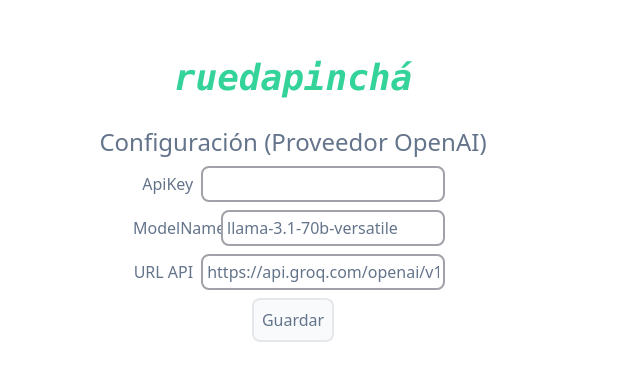
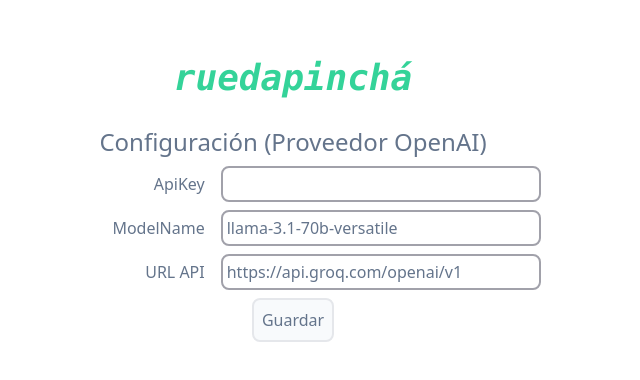
Before and after one commit to thebigcako/ruedapincha, an Angular app: page /add-api-key in a window 1280 px wide. Shown: the part 210-590 px from the top of the page, without its empty margins (347-987 px from the left). Built offline with nearby package versions, Linux system fonts and the light colour scheme.

Commit message:
Ajuste diseño

```diff
--- a/src/app/api-key-requester/api-key-requester.component.html
+++ b/src/app/api-key-requester/api-key-requester.component.html
@@ -1,19 +1,20 @@
 <form (ngSubmit)="saveApiKey()" #apiDataForm="ngForm" class="h-full w-full flex flex-col justify-center space-y-2">
   <p class="text-4xl mx-auto p-5 font-extrabold italic font-mono antialiased text-emerald-400 	">ruedapinchá</p>
   <p class="text-center text-2xl">Configuración (Proveedor OpenAI)</p>
-  <div class="flex flex-row mx-auto w-full lg:w-1/4">
-    <label for="apiKey" class="my-auto w-1/4 text-right mr-2">ApiKey </label>
-    <input type="text" [(ngModel)]="apiConfig.apiKey" id="apiKey" name="apiKey" required class="p-1 rounded-lg border-zinc-400 border-2 w-full mr-2">
+
+  <div class="flex flex-col lg:flex-row mx-auto w-full lg:w-2/5">
+    <label for="apiKey" class="lg:my-auto w-2/5 lg:w-1/3 lg:text-right mx-2 lg:mr-2">ApiKey </label>
+    <input type="text" [(ngModel)]="apiConfig.apiKey" id="apiKey" name="apiKey" required class="p-1 rounded-lg border-zinc-400 border-2 mx-2 lg:w-2/3 lg:mr-2">
   </div>
 
-  <div class="flex flex-row mx-auto w-full lg:w-1/4">
-    <label for="modelName" class="my-auto w-1/4 text-right mr-2">ModelName </label>
-    <input type="text" [(ngModel)]="apiConfig.modelName" id="modelName" name="modelName" required  class="p-1 rounded-lg border-zinc-400 border-2 w-full mr-2">
+  <div class="flex flex-col lg:flex-row mx-auto w-full lg:w-2/5">
+    <label for="modelName" class="lg:my-auto w-2/5 lg:w-1/3 lg:text-right mx-2 lg:mr-2">ModelName </label>
+    <input type="text" [(ngModel)]="apiConfig.modelName" id="modelName" name="modelName" required  class="p-1 rounded-lg border-zinc-400 border-2 mx-2 lg:w-2/3 lg:mr-2">
   </div>
 
-  <div class="flex flex-row mx-auto w-full lg:w-1/4">
-    <label for="modelName" class="my-auto w-1/4 text-right mr-2">URL API </label>
-    <input type="text" [(ngModel)]="apiConfig.url" id="url" name="url" required  class="p-1 rounded-lg border-zinc-400 border-2 w-full mr-2">
+  <div class="flex flex-col lg:flex-row mx-auto w-full lg:w-2/5">
+    <label for="modelName" class="lg:my-auto w-2/5 lg:w-1/3 lg:text-right mx-2 lg:mr-2">URL API </label>
+    <input type="text" [(ngModel)]="apiConfig.url" id="url" name="url" required  class="p-1 rounded-lg border-zinc-400 border-2 mx-2 lg:w-2/3 lg:mr-2">
   </div>
 
   <div class="flex flex-row space-x-2 mx-auto">
```
